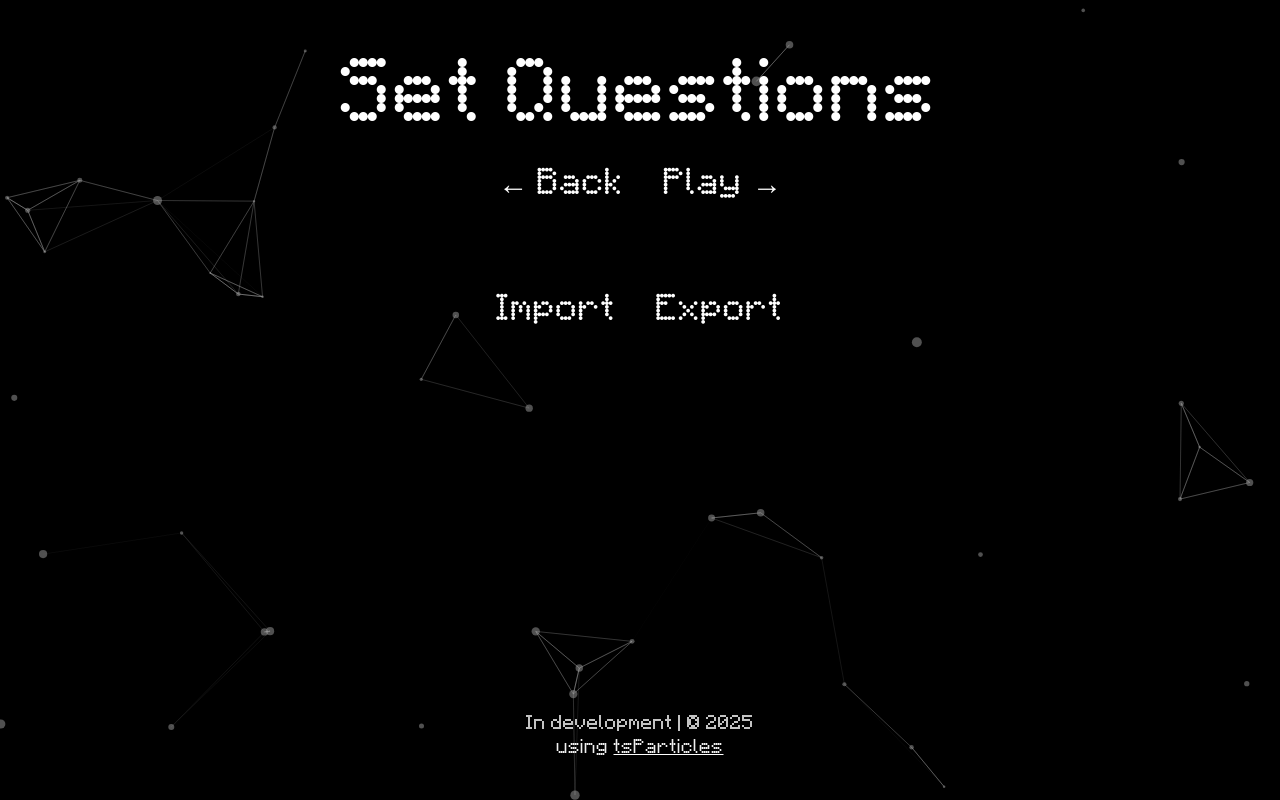
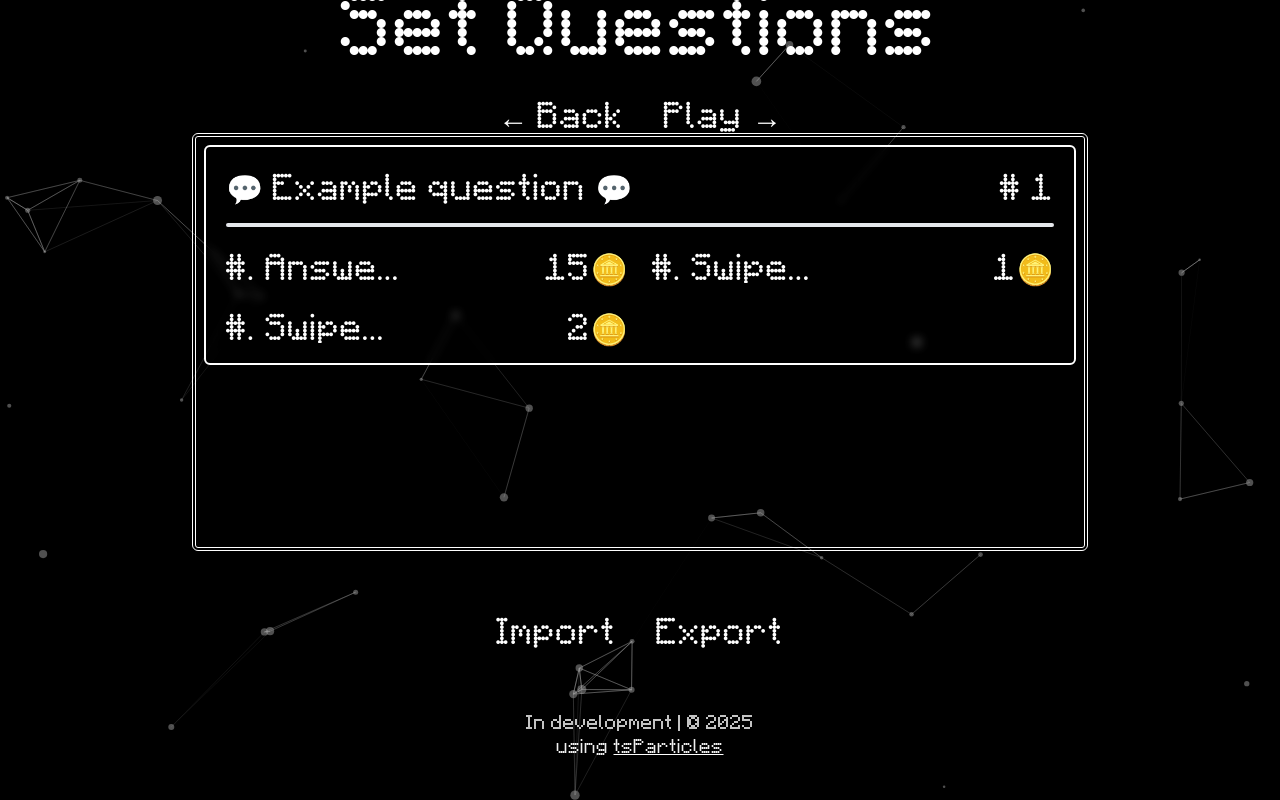
Before and after one commit to M1chal3k28/familiadaGame, a React (Vite) app: page / in a window 1280 px wide. Both pictures are taken after a click on the button "Start". Built offline with nearby package versions, Linux system fonts and the light colour scheme.

Commit message:
Added container that shows currently set questions before game starts

```diff
--- a/src/Components/Menu/QuestionsPanel/QuestionBlock.tsx
+++ b/src/Components/Menu/QuestionsPanel/QuestionBlock.tsx
@@ -1,8 +1,31 @@
 import React from "react";
+import { Answer, Question } from "../../../Types";
+import "./QuestionPanel.css";
 
-const QuestionBlock: React.FC = () => {
+type QuestionBlockProps = {
+    question: Question
+}
+
+const QuestionBlock: React.FC<QuestionBlockProps> = ({question}) => {
+    const answers = question.answers.map((answer: Answer, index) => (
+        <div key={index} className="flex justify-between gap-2">
+            <div title={answer.code} className="cursor-help w-8/12 overflow-hidden">#. {answer.code.length > 5 ? answer.code.slice(0, 5) + "..." : answer.code}</div>
+            <div className="w-4/12 text-right">{answer.score}🪙</div>
+        </div>
+    ));
     return (
-        <div></div>
+        <div className="questionBlock menuSmallerTextSize">
+            <div className="flex justify-between mb-5">
+                <p className="w-10/12">💬 {question.question} 💬</p>
+                <p className="w-2/12 text-right"># {question.id}</p>
+            </div>
+            <hr className="border-2 rounded"/>
+            <div className="mt-5">
+                <div className="grid grid-cols-2 grid-flow-dense gap-6 w-full">
+                    {answers}
+                </div>
+            </div>
+        </div>
     );
 };
 
--- a/src/Components/Menu/QuestionsPanel/QuestionContainer.tsx
+++ b/src/Components/Menu/QuestionsPanel/QuestionContainer.tsx
@@ -1,8 +1,11 @@
-import React from "react";
+import React, { createRef } from "react";
 import {ImportButton, FileType} from "./ImportButton";
 import { Question, SavedQuestionValidator } from "../../../Types";
 import { notificationManager } from "../../Notifications/NotificationManager";
 import { useSettings } from "../../../SettingsContext";
+import QuestionBlock from "./QuestionBlock";
+import { CSSTransition, TransitionGroup } from "react-transition-group";
+import "./QuestionPanel.css"
 
 const QuestionContainer: React.FC = () => {
     const {questions, setQuestions} = useSettings()!;
@@ -39,8 +42,13 @@ const QuestionContainer: React.FC = () => {
         document.body.removeChild(link);
     };
 
+    const questionBlocks = questions.map((question) => <QuestionBlock question={question} />);
+
     return (
         <main className="menuMain">
+            <div className="flex flex-col items-center h-full border-white border-double border-4 rounded-md w-[70%] overflow-auto p-2 gap-2">
+                {questionBlocks}
+            </div>
             <div className="flex flex-row">
                 <ImportButton className="menuSmallerTextSize menuButton" acceptedTypes={[FileType.JSON, FileType.TXT]} callback={handleImport}/>
                 <button onClick={handleExport} type="button" className="menuSmallerTextSize menuButton">Export</button>
--- /dev/null
+++ b/src/Components/Menu/QuestionsPanel/QuestionPanel.css
@@ -0,0 +1,26 @@
+.questionBlock-enter {
+  opacity: 0;
+  transform: translateY(-10px);
+}
+.questionBlock-enter-active {
+  opacity: 1;
+  transform: translateY(0);
+  transition: opacity 500ms, transform 500ms;
+}
+.questionBlock-exit {
+  opacity: 1;
+}
+.questionBlock-exit-active {
+  opacity: 0;
+  transition: opacity 500ms;
+}
+
+@tailwind base;
+@tailwind components;
+@tailwind utilities;
+
+@layer components {
+    .questionBlock {
+        @apply text-white font-bold p-5 rounded-md disabled:bg-gray-900 w-full border-2 border-white border-solid bg-black bg-opacity-25 backdrop-blur-sm cursor-grab
+    }
+}
--- a/src/SettingsContext.tsx
+++ b/src/SettingsContext.tsx
@@ -24,8 +24,8 @@ const defaultQuestions: Question[] = [
         question: "Example question",
         answers: [
             { code: "Answer1", score: 15 },
-            { code: "Remove question using the X button", score: 1 },
-            { code: "Edit question using the pencil button", score: 2 }
+            { code: "Swipe to the left to remove the question", score: 1 },
+            { code: "Swipe to the right to edit the question", score: 2 }
         ]
     }
 ];
--- a/src/index.css
+++ b/src/index.css
@@ -1,4 +1,5 @@
 @import "./Components/Notifications/NotificationStyles.css";
+@import "./Components/Menu/QuestionsPanel/QuestionPanel.css";
 
 @tailwind base;
 @tailwind components;
@@ -61,11 +62,11 @@
     }
 
     .menuHeader {
-        @apply w-full h-2/6 flex justify-center items-center text-center menuHeaderTextSize text-white
+        @apply w-full h-1/6 flex justify-center items-center text-center menuHeaderTextSize text-white
     }
 
     .menuMain {
-        @apply w-full h-3/6 flex gap-y-10 items-center flex-col align-middle
+        @apply w-full h-4/6 flex gap-y-10 items-center flex-col align-middle
     }
 
     .menuFooter {
```
